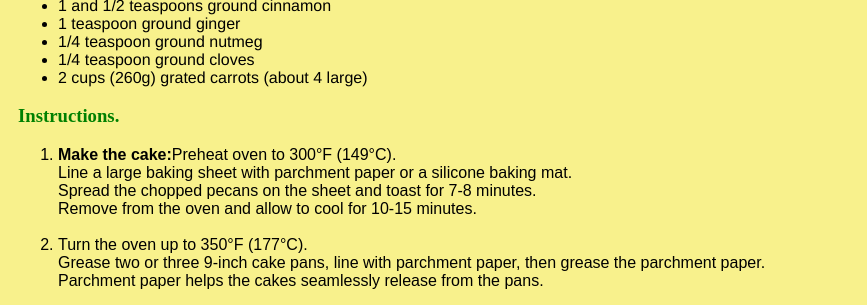
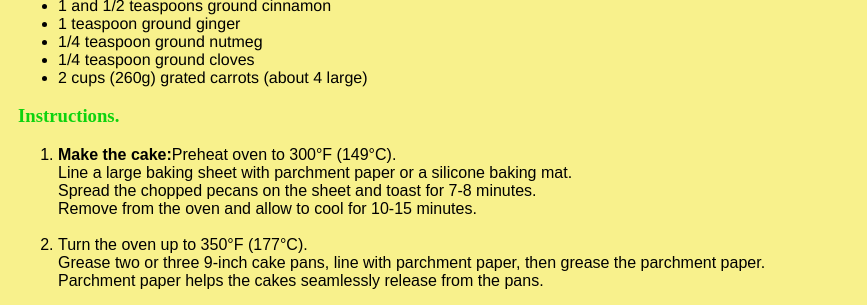
Before and after one commit to DenisKiarie/HTML-PROJECT, a plain HTML site: page Denis.html in a window 1280 px wide. Shown: the part 323-628 px from the top of the page, 0-867 px from the left. Drawn offline with Linux system fonts and the light colour scheme.

Commit message:
Changed colour

```diff
--- a/style.css
+++ b/style.css
@@ -50,7 +50,7 @@ img {
 }
 
 #pink {
-    color: green;
+    color: rgb(14, 211, 14);
 }
 
 .panther {
```
